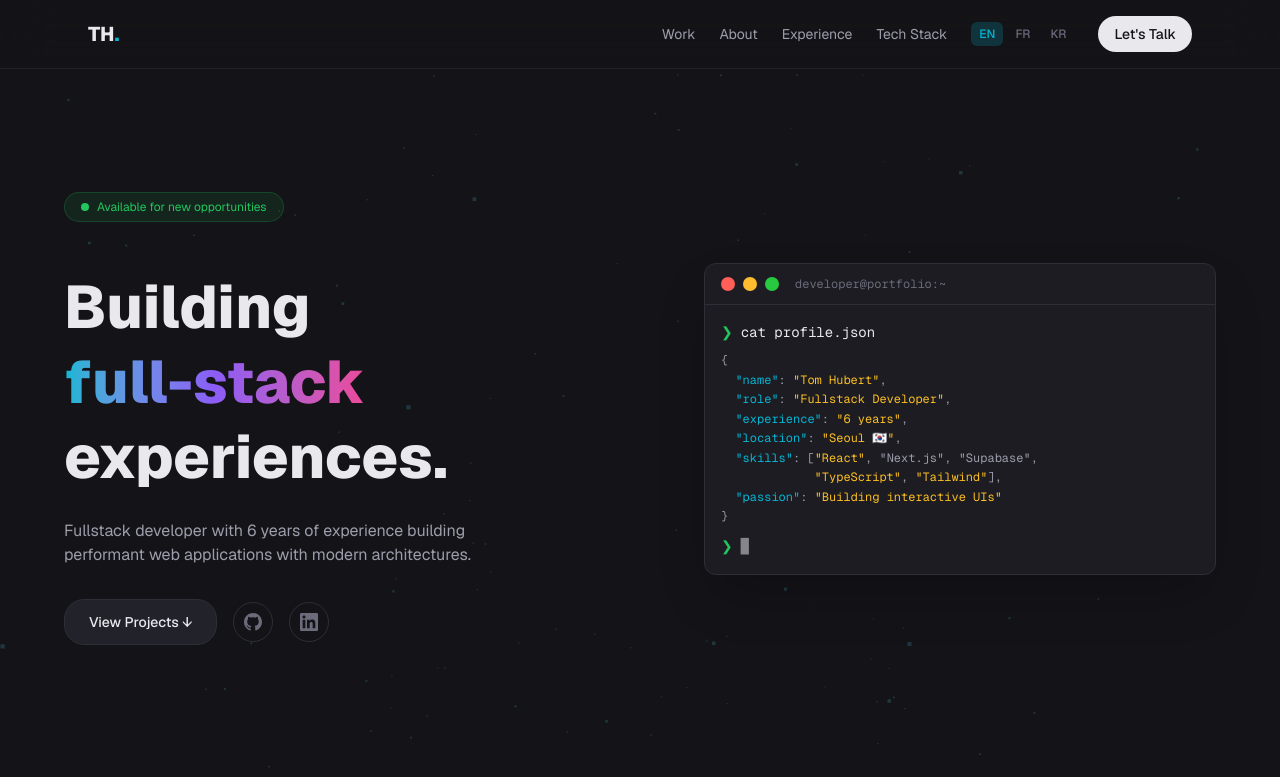
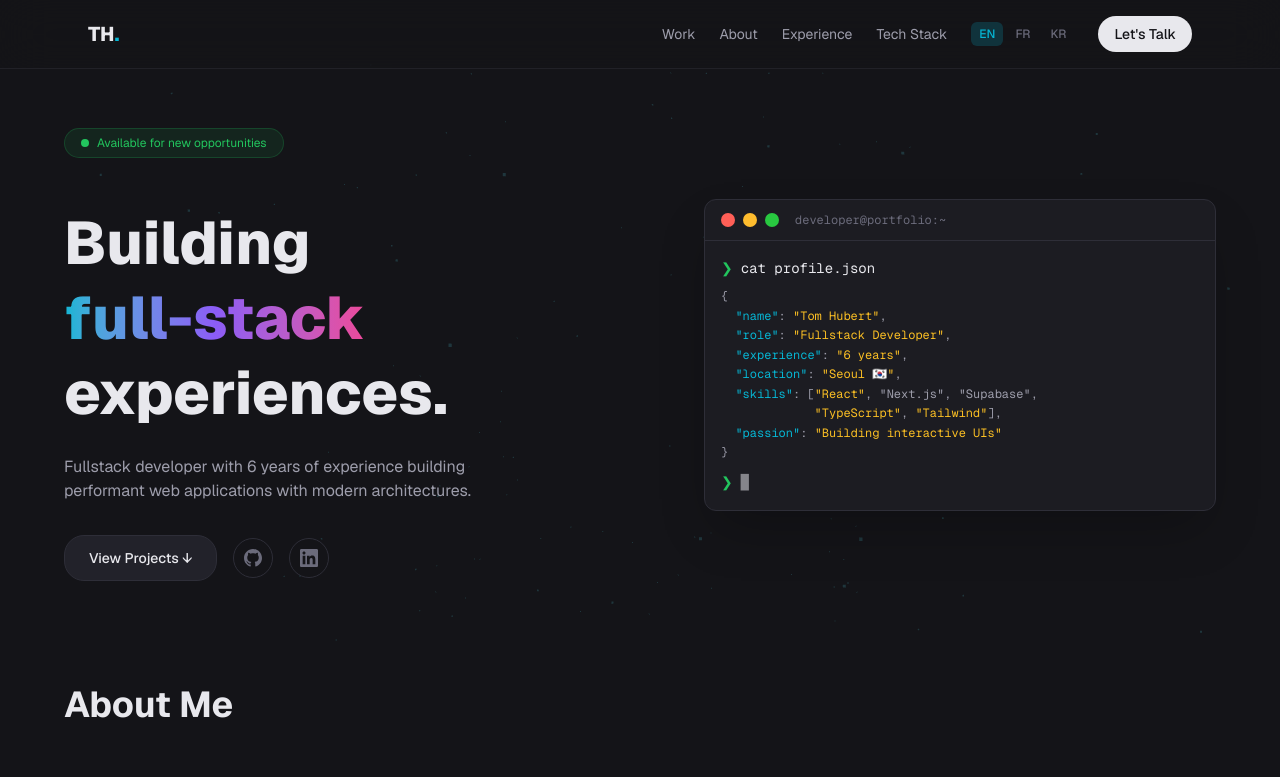
Before and after one commit to tomhubert50400/new-portfolio, a Next.js app: page /en in a window 1280 px wide. Shown: the top 777 px of the page. Built offline with nearby package versions, Linux system fonts and the light colour scheme.

Commit message:
auto: update Hero.tsx

```diff
--- a/components/sections/Hero.tsx
+++ b/components/sections/Hero.tsx
@@ -14,7 +14,7 @@ export function Hero() {
   const t = useTranslations("hero");
 
   return (
-    <section className="relative overflow-hidden px-6 py-20 md:py-32">
+    <section className="relative overflow-hidden px-6 py-10 md:py-16">
       <ParticleField />
       <div className="mx-auto flex max-w-6xl flex-col items-center gap-12 md:flex-row md:gap-16">
         <div className="flex-1">
```
